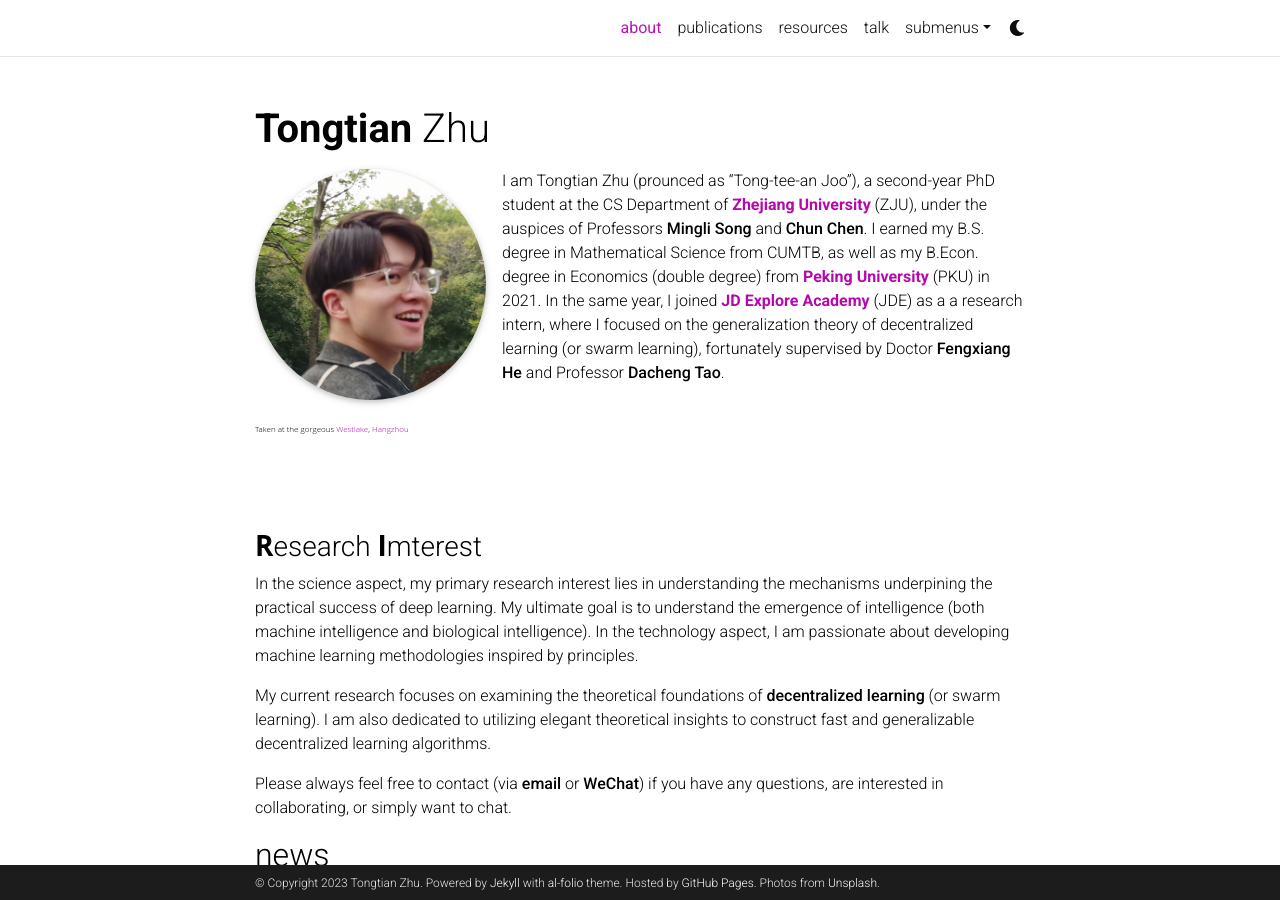
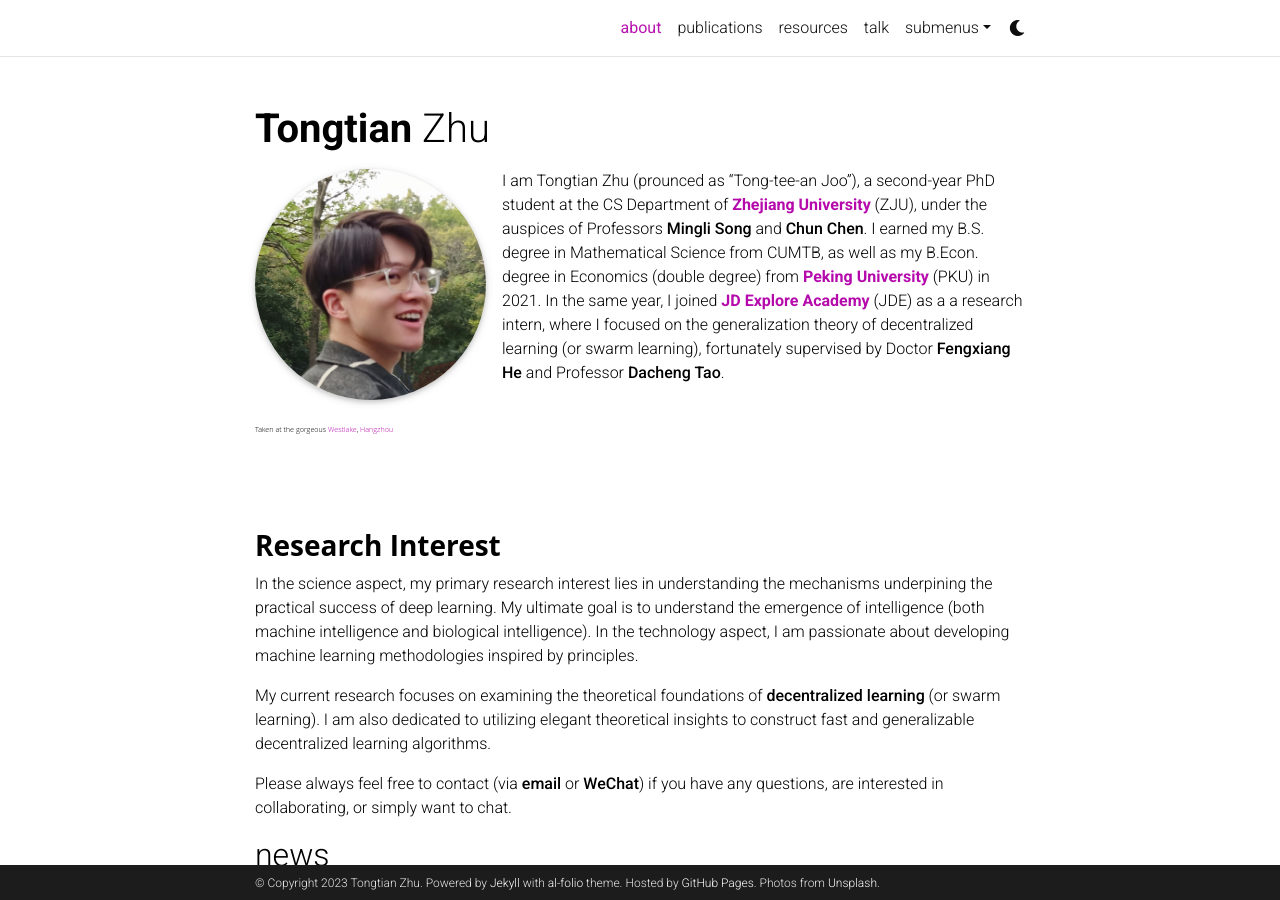
Before and after one commit to Raiden-Zhu/Raiden-Zhu.github.io, a Jekyll site: the page built from _pages/about.md, in a window 1280 px wide and 900 px high. Built offline with Jekyll 4.4.1, drawn with Linux system fonts in a browser that asks for light colours; full-size pictures stand in for the smaller copies a plugin makes; emoji names are drawn with the system emoji font; comment, search, counter and statistics services are not loaded; a style sheet for code colours, icons or effects is not loaded.

Commit message:
Update about.md

```diff
--- a/_pages/about.md
+++ b/_pages/about.md
@@ -9,7 +9,7 @@
   image: photo_9.jpg
   image_circular: True # false: crops the image to make it circular
   address: >
-      <p><span style="font-size: 0.5em; font-family: 'Open Sans';">Taken at the gorgeous <a href='https://en.wikipedia.org/wiki/West_Lake'>Westlake</a>, <a href='https://en.wikipedia.org/wiki/Hangzhou'>Hangzhou</a></span></p>
+      <p><span style="font-size: 0.45em; font-family: 'Open Sans';">Taken at the gorgeous <a href='https://en.wikipedia.org/wiki/West_Lake'>Westlake</a>, <a href='https://en.wikipedia.org/wiki/Hangzhou'>Hangzhou</a></span></p>
 
 
 news: true  # includes a list of news items
@@ -27,7 +27,7 @@
 
 <br/><br/>
 
-### <span style="font-family: 'Open Sans'; font-weight: bold;">R</span>esearch <span style="font-family: 'Open Sans'; font-weight: bold;">I</span>mterest
+### <span style="font-family: 'Open Sans'; font-weight: bold;">Research Interest</span>
 
 In the science aspect, my primary research interest lies in understanding the mechanisms underpining the practical success of deep learning. My ultimate goal is to understand the emergence of intelligence (both machine intelligence and biological intelligence).
 In the technology aspect, I am passionate about developing machine learning methodologies inspired by principles.
```
